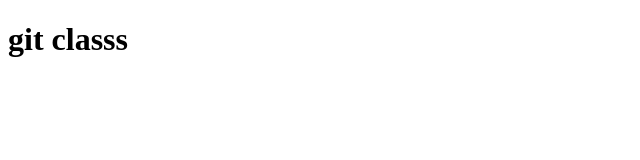
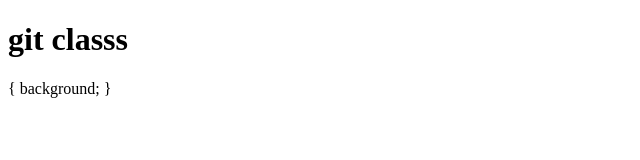
Before and after one commit to poorna1440/project, a plain HTML site: page index.html in a window 1280 px wide. Shown: the whole page, without its empty margins (0-640 px from the left). Drawn offline with Linux system fonts and the light colour scheme.

Commit message:
changes made in html file

```diff
--- a/index.html
+++ b/index.html
@@ -8,6 +8,9 @@
 </head>
 <body>
     <h1>git classs</h1>
+    {
+    background;
+    }
 
 </body>
 </html>
```
